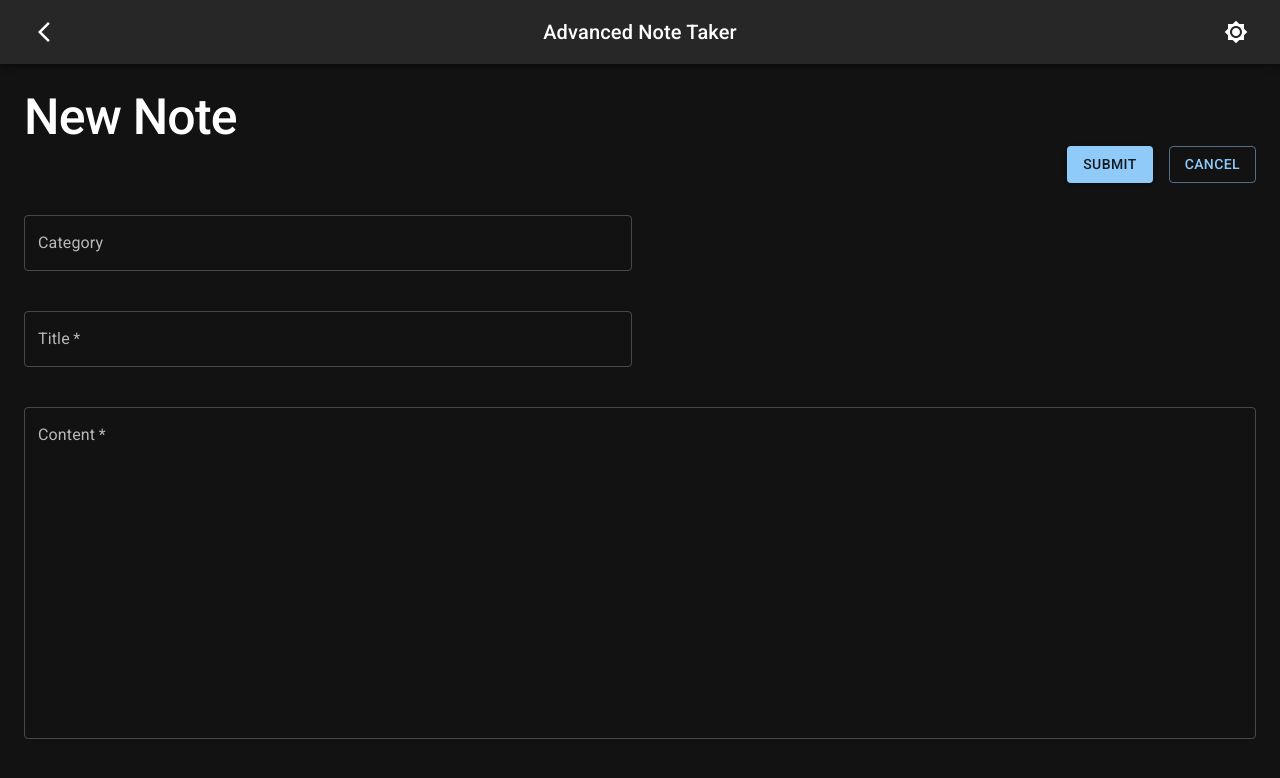
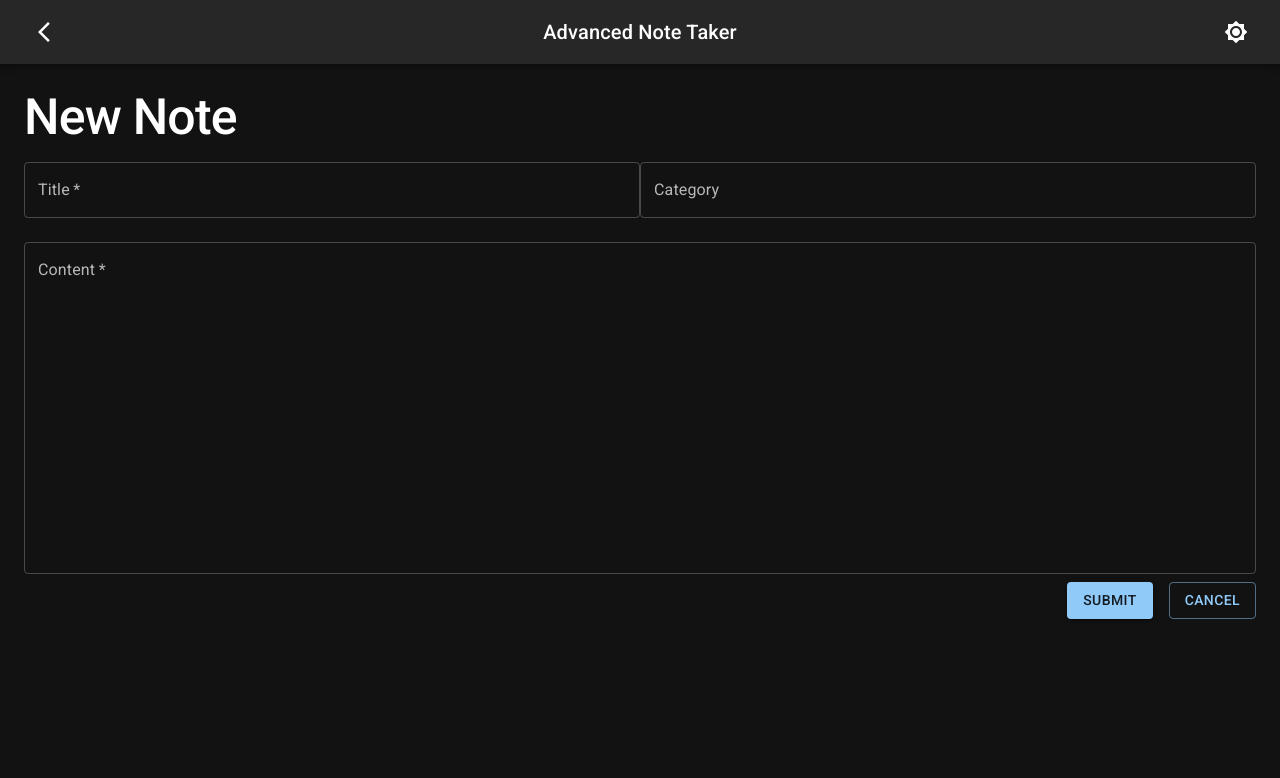
Before and after one commit to tomasesquivelgc/Note-Taking-App, a React (Vite) app: page /new in a window 1280 px wide. Shown: the top 778 px of the page. Built offline with nearby package versions, Linux system fonts and the light colour scheme.

Commit message:
Make grid into box form for best SEO and reverse column for the Tag form to be the last, thus avoiding "next" keyboard issue

```diff
--- a/src/components/NoteForm.tsx
+++ b/src/components/NoteForm.tsx
@@ -1,6 +1,6 @@
 import { v4 as uuidv4 } from 'uuid';
-import { Autocomplete, Grid, Button, Stack, TextField } from '@mui/material';
-import { useState } from 'react';
+import { Autocomplete, Box, Button, Grid, Stack, TextField } from '@mui/material';
+import { FormEvent, useState } from 'react';
 import { useNavigate } from 'react-router-dom';
 import { NoteData, Tag } from '../App';
 
@@ -38,7 +38,8 @@ export function NoteForm({ onSubmit, onAddTag, availableTags, title = "", markdo
     }
   };
 
-  const handleSubmit = (): void => {
+  const handleSubmit = (event: FormEvent<HTMLFormElement>): void => {
+    event.preventDefault();
     onSubmit({
       title: titleValue,
       markdown: markdownValue,
@@ -48,9 +49,19 @@ export function NoteForm({ onSubmit, onAddTag, availableTags, title = "", markdo
   };
 
   return (
-    <Grid container spacing={2} sx={{flexDirection: "column-reverse"}}>
-      <Grid item xs={12}>
-          <TextField
+    <Box component="form" onSubmit={handleSubmit} sx={{flexDirection: "column-reverse", display:"flex"}}>
+              <Stack direction={'row'} justifyContent={'flex-end'} gap={2}>
+          <Button
+          type="submit"
+          variant="contained"
+          >
+          Submit
+          </Button>
+          <Button onClick={goBack} variant='outlined'>
+            Cancel
+          </Button>
+        </Stack>
+        <TextField
             defaultValue={markdown}
             onChange={(event) => setMarkdownValue(event.target.value)}
             required
@@ -61,21 +72,18 @@ export function NoteForm({ onSubmit, onAddTag, availableTags, title = "", markdo
             rows={13}
             fullWidth  // Ensure the TextField takes the full width
           />
-      </Grid>
-      <Grid item xs={6}>
-         <TextField
+        <Stack direction={'row'}>
+          <TextField
+            sx={{width: '50%'}}
             defaultValue={title}
             onChange={(event) => setTitleValue(event.target.value)}
             label="Title"
             variant="outlined"
             margin="normal"
             required
-            fullWidth
           />
-      </Grid>
-      <Grid item xs={6}>
           <Autocomplete
-          fullWidth
+            sx={{width: '50%'}}
             defaultValue={tags}
             multiple
             freeSolo
@@ -86,6 +94,7 @@ export function NoteForm({ onSubmit, onAddTag, availableTags, title = "", markdo
             onChange={(_, value) => {
               setSelectedTags(value.map(generateTagWithId))
             }}
+
             renderInput={(params) => (
               <TextField
                 {...params}
@@ -97,22 +106,10 @@ export function NoteForm({ onSubmit, onAddTag, availableTags, title = "", markdo
               />
             )}
           />
-      </Grid>
+        </Stack>
 
-      <Grid item xs={12}>
-        <Stack direction={"row"} justifyContent={'flex-end'} gap={2}>
-          <Button
-          onClick={handleSubmit}
-          variant="contained"
-          >
-          Submit
-          </Button>
-          <Button onClick={goBack} variant='outlined'>
-            Cancel
-          </Button>
-        </Stack>
-        </Grid>
 
-    </Grid>
+
+    </Box>
   );
 }
```
